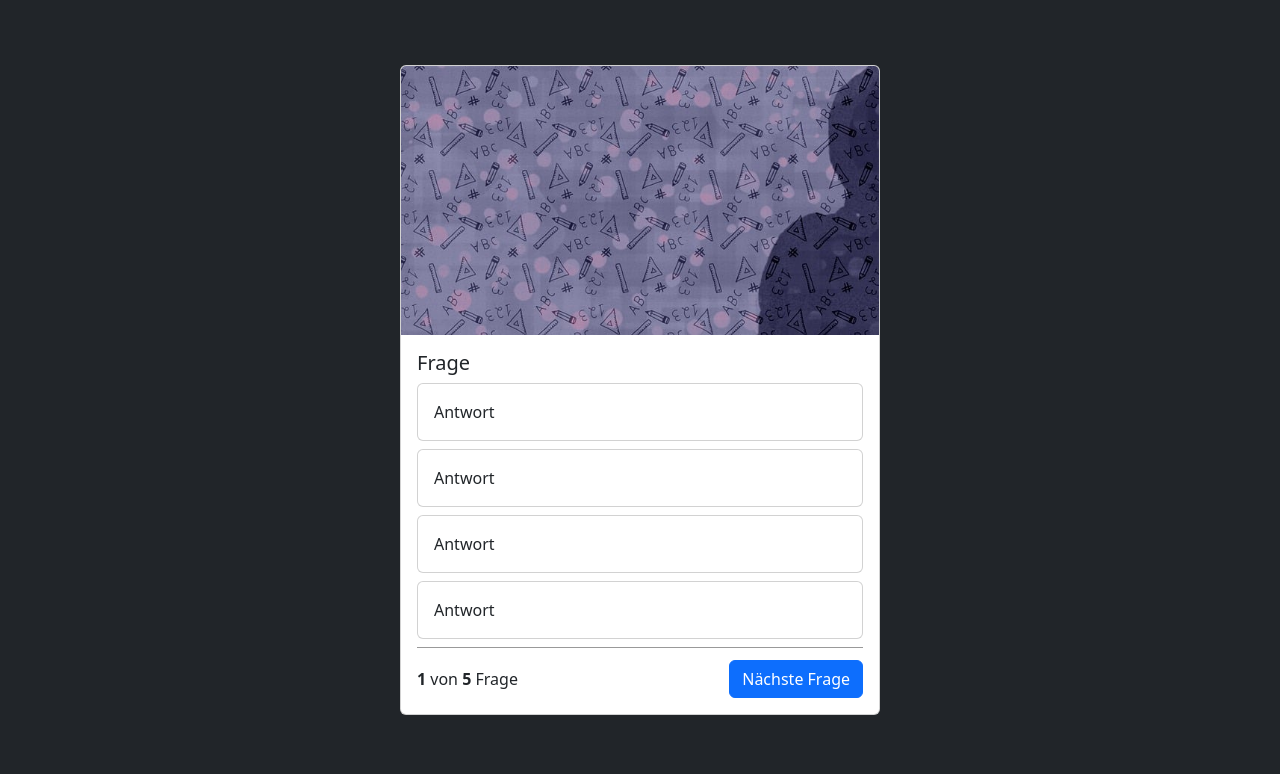
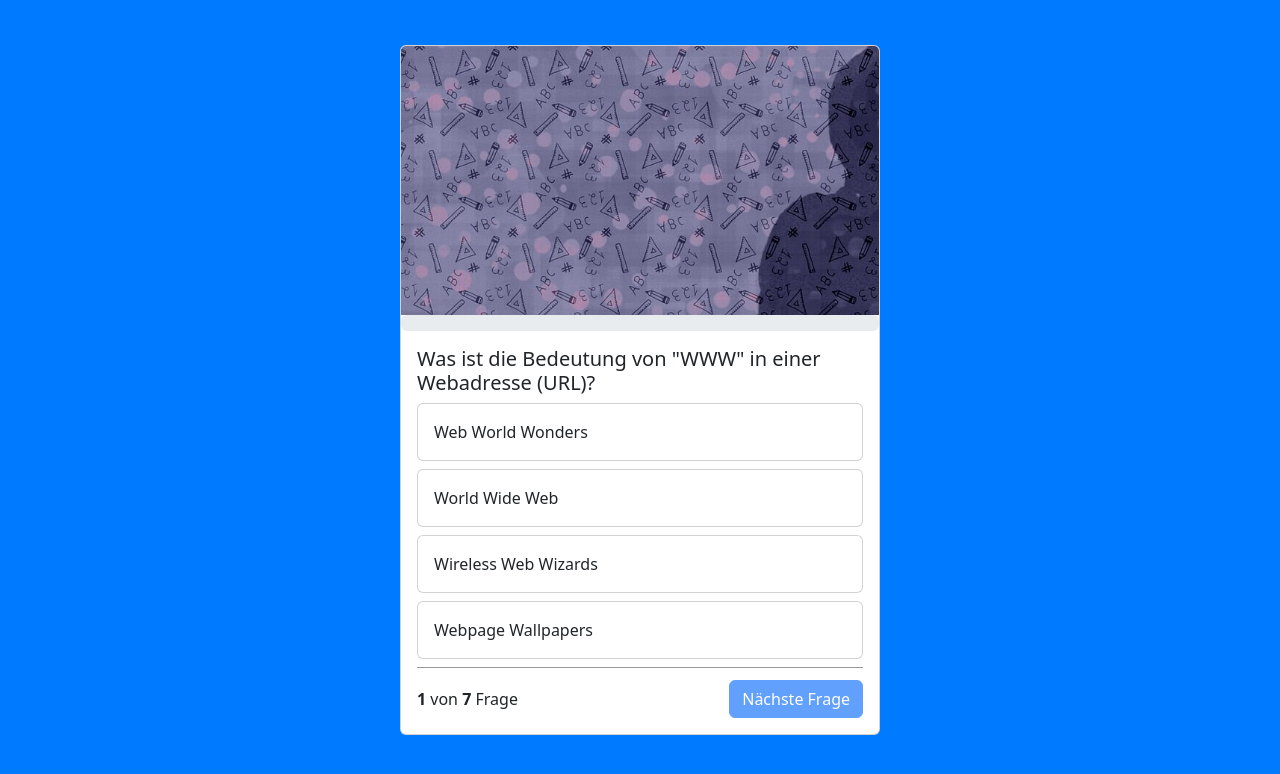
Before and after one commit to a94hassan/Quiz-App, a plain HTML site: page index.html in a window 1280 px wide. Shown: the part 60-834 px from the top of the page. Drawn offline with nearby package versions, Linux system fonts and the light colour scheme.

Commit message:
app completed

```diff
--- a/index.html
+++ b/index.html
@@ -10,7 +10,7 @@
     <script src="https://cdn.jsdelivr.net/npm/bootstrap@5.3.2/dist/js/bootstrap.bundle.min.js" integrity="sha384-C6RzsynM9kWDrMNeT87bh95OGNyZPhcTNXj1NW7RuBCsyN/o0jlpcV8Qyq46cDfL" crossorigin="anonymous"></script>
 
 </head>
-<body>
+<body onload="init()">
     <nav class="navbar bg-body-tertiary">
         <div class="container-fluid">
             <span class="navbar-brand mb-0 h1">QuizApp</span>
@@ -19,36 +19,49 @@
 
     <div class="container">
         <div class="card quiz-card">
-            <img src="./img/pencil.jpg" class="card-img-top">
-            <div class="card-body">
-                <h5 class="card-title">Frage</h5>
+            <img src="./img/pencil.jpg" id="header-image" class="card-img-top">
 
-                <div class="card mb-2">
-                    <div class="card-body">
+            <div class="progress" role="progressbar">
+                <div class="progress-bar" style="width: 25%" id="progress-bar">25%</div>
+            </div>
+
+            <div class="card-body" id="end-screen" style="display: none">
+                <h5 class="text-center">Quiz beendet!</h5>
+                <div class="text-center">Du hast <b id="rightAnswers-end-screen">XXX</b> Fragen von <b id="all-questions-end-screen">XXX</b> richtig beantwortet</div>
+                <div class="restartButton">
+                    <button class="btn btn-primary" onclick="restartGame()">Erneut spielen</button>
+                </div>
+            </div>
+
+            <div class="card-body" id="card-body">
+                <h5 class="card-title" id="questiontext">Frage</h5>
+
+                <div class="card mb-2 quiz-answer-card" onclick="answer('answer_1')">
+                    <div class="card-body" id="answer_1">
                     Antwort
                     </div>
                 </div>
-                <div class="card mb-2">
-                    <div class="card-body">
+                <div class="card mb-2 quiz-answer-card" onclick="answer('answer_2')">
+                    <div class="card-body" id="answer_2">
                     Antwort
                     </div>
                 </div>
-                <div class="card mb-2">
-                    <div class="card-body">
+                <div class="card mb-2 quiz-answer-card" onclick="answer('answer_3')">
+                    <div class="card-body" id="answer_3">
                     Antwort
                     </div>
                 </div>
-                <div class="card mb-2">
-                    <div class="card-body">
+                <div class="card mb-2 quiz-answer-card" onclick="answer('answer_4')">
+                    <div class="card-body" id="answer_4">
                     Antwort
                     </div>
                 </div>
 
                 <div class="question-footer">
                     <span>
-                        <b>1</b> von <b>5</b> Frage
+                        <b id="question-number">1</b> von <b id="all-questions">5</b> Frage
                     </span>
-                    <button class="btn btn-primary">Nächste Frage</button>
+                    <button class="btn btn-primary" disabled id="next-button" onclick="nextQuestion()">Nächste Frage</button>
                 </div>
 
             </div>
--- a/script.js
+++ b/script.js
@@ -1,42 +1,150 @@
 let questions = [
     {
-        'question': 'Wer hat HTML erfunden?',
-        'answer_1': 'Robbie Williams',
-        'answer_2': 'Lady Gaga',
+        'question': 'Was ist die Bedeutung von "WWW" in einer Webadresse (URL)?',
+        'answer_1': 'Web World Wonders',
+        'answer_2': 'World Wide Web',
+        'answer_3': 'Wireless Web Wizards',
+        'answer_4': 'Webpage Wallpapers',
+        'right_answer': '2'
+    },
+    {
+        'question': 'Wer ist bekannt als der "Vater des World Wide Web"?',
+        'answer_1': 'Elon Musk',
+        'answer_2': 'Jeff Bezos',
         'answer_3': 'Tim Berners-Lee',
-        'answer_4': 'Justin Bieber',
+        'answer_4': 'Mark Zuckerberg',
         'right_answer': '3'
     },
     {
-        'question': 'Was bedeutet HTML?',
-        'answer_1': 'Hypertext Markup Language',
-        'answer_2': 'High Tech Modern Language',
-        'answer_3': 'Hyperlink and Text Markup Language',
-        'answer_4': 'Home Tool Markup Language',
+        'question': 'Was bedeutet die Abkürzung URL in Bezug auf Webseiten?',
+        'answer_1': 'Universal Rendering Language',
+        'answer_2': 'Uniform Resource Locator',
+        'answer_3': 'User Revision Log',
+        'answer_4': 'Underline and Rotate Letters',
+        'right_answer': '2'
+    },
+    {
+        'question': 'Was ist das Standard-Attribut in HTML für den Hyperlink?',
+        'answer_1': 'url',
+        'answer_2': 'href',
+        'answer_3': 'link',
+        'answer_4': 'target',
+        'right_answer': '2'
+    },
+    {
+        'question': 'Was ist der Zweck des HTML-Attributs "alt" in Bezug auf Bilder?',
+        'answer_1': 'Alternative Beschreibung des Bildes',
+        'answer_2': 'Änderung der Bildgröße',
+        'answer_3': 'Hinzufügen eines Rahmens zum Bild',
+        'answer_4': 'Beschreibung des Bildes für den Druck',
         'right_answer': '1'
     },
     {
-        'question': 'Welches HTML-Element wird für die Überschriften von Abschnitten verwendet?',
-        'answer_1': '<header>',
-        'answer_2': '<h1>',
-        'answer_3': '<title>',
-        'answer_4': '<section>',
+        'question': 'Was charakterisiert das Konzept von "Responsive Design"?',
+        'answer_1': 'Design mit vielen Farben',
+        'answer_2': 'Anpassung an verschiedene Bildschirmgrößen',
+        'answer_3': 'Kunstvolles Design',
+        'answer_4': 'Design mit Animationen',
         'right_answer': '2'
     },
     {
-        'question': 'Was ist der Zweck des HTML-Elements <a>?',
-        'answer_1': 'Für Absätze',
-        'answer_2': 'Für Bilder',
-        'answer_3': 'Für Hyperlinks',
-        'answer_4': 'Für Listen',
-        'right_answer': '3'
-    },
-    {
-        'question': 'Welche Dateiendung wird für HTML-Dokumente verwendet?',
+        'question': 'Welche Dateiendung wird für Stylesheets verwendet?',
         'answer_1': '.exe',
-        'answer_2': '.html',
-        'answer_3': '.txt',
+        'answer_2': '.js',
+        'answer_3': '.html',
         'answer_4': '.css',
-        'right_answer': '2'
+        'right_answer': '4'
     }
 ];
+
+let currentQuestion = 0;
+let rightAnswers = 0;
+let AUDIO_SUCCESS = new Audio('./audio/success.wav');
+let AUDIO_FAILURE = new Audio('./audio/failure.mp3');
+
+function init() {
+    document.getElementById('all-questions').innerHTML = questions.length;
+    document.getElementById('all-questions-end-screen').innerHTML = questions.length;
+    showQuestion();
+}
+
+function showQuestion() {
+    let question = questions[currentQuestion];
+    document.getElementById('questiontext').innerHTML = question['question'];
+    document.getElementById('answer_1').innerHTML = question['answer_1'];
+    document.getElementById('answer_2').innerHTML = question['answer_2'];
+    document.getElementById('answer_3').innerHTML = question['answer_3'];
+    document.getElementById('answer_4').innerHTML = question['answer_4'];
+    showCurrentQuestionNumber();
+    calcProgress();
+}
+
+function answer(selection) {
+    let question = questions[currentQuestion];
+    let rightAnswer = question['right_answer'];
+    if (rightAnswerSelected(question, rightAnswer)) {
+        document.getElementById(selection).parentNode.classList.add('bg-success');
+        AUDIO_SUCCESS.play();
+        rightAnswers++;
+    } else {
+        document.getElementById(selection).parentNode.classList.add('bg-danger');
+        document.getElementById(`answer_${rightAnswer}`).parentNode.classList.add('bg-success');
+        AUDIO_FAILURE.play();
+    }
+    document.getElementById('next-button').disabled = false;
+}
+
+function rightAnswerSelected(question, rightAnswer) {
+    return question[selection] == question[`answer_${rightAnswer}`]
+}
+
+function nextQuestion() {
+    if (currentQuestion < questions.length - 1) {
+        currentQuestion++;
+        reset();
+        showQuestion();
+    } else {
+        currentQuestion++;
+        calcProgress();
+        showEndScreen();
+        replaceImage();
+        document.getElementById('rightAnswers-end-screen').innerHTML = rightAnswers;
+    }
+}
+
+function reset() {
+    document.getElementById('answer_1').parentNode.classList.remove('bg-danger', 'bg-success');
+    document.getElementById('answer_2').parentNode.classList.remove('bg-danger', 'bg-success');
+    document.getElementById('answer_3').parentNode.classList.remove('bg-danger', 'bg-success');
+    document.getElementById('answer_4').parentNode.classList.remove('bg-danger', 'bg-success');
+    document.getElementById('next-button').disabled = true;
+}
+
+function showCurrentQuestionNumber() {
+    document.getElementById('question-number').innerHTML = currentQuestion + 1;
+}
+
+function showEndScreen() {
+    document.getElementById('end-screen').style = '';
+    document.getElementById('card-body').style = 'display: none';
+}
+
+function replaceImage() {
+    document.getElementById('header-image').src = './img/trophy.png';
+}
+
+function calcProgress() {
+    let percentage = Math.round((currentQuestion/questions.length)*100);
+    document.getElementById('progress-bar').innerHTML = `${percentage}%`;
+    document.getElementById('progress-bar').style = `width: ${percentage}%`;
+}
+
+function restartGame() {
+    document.getElementById('header-image').src = './img/pencil.jpg';
+    document.getElementById('card-body').style = '';
+    document.getElementById('end-screen').style = 'display: none';
+    currentQuestion = 0;
+    rightAnswers = 0;
+    init();
+    reset();
+}
--- a/style.css
+++ b/style.css
@@ -1,10 +1,10 @@
 body {
-    background-color: #212529 !important;
+    background-color: #007aff !important;
 }
 
 .container {
     min-height: 100vh;
-    background-color: #212529;
+    background-color: #007aff;
     display: flex;
     align-items: center;
     justify-content: center;
@@ -21,3 +21,26 @@ body {
     align-items: center;
     padding-top: 12px;
 }
+
+.quiz-answer-card:hover {
+    cursor: pointer;
+    background-color: rgba(0, 0, 0, 0.05);
+}
+
+.bg-success, .bg-danger {
+    color: white !important;
+}
+
+.width-100 {
+    width: 100%;
+}
+
+.text-center {
+    text-align: center;
+}
+
+.restartButton {
+    display: flex;
+    justify-content: center;
+    margin-top: 24px;
+}
```
Also changed, not shown: img/trophy.png (added), 2 other files.
